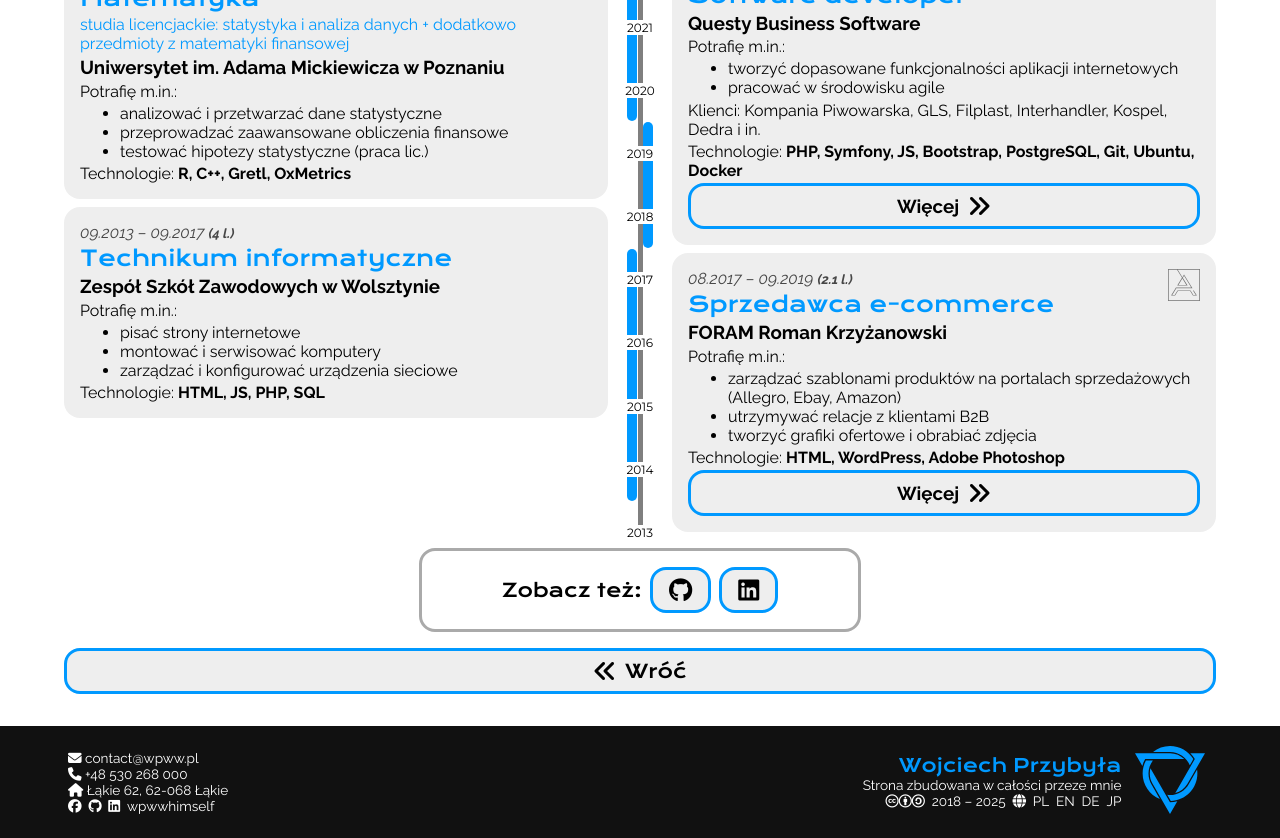
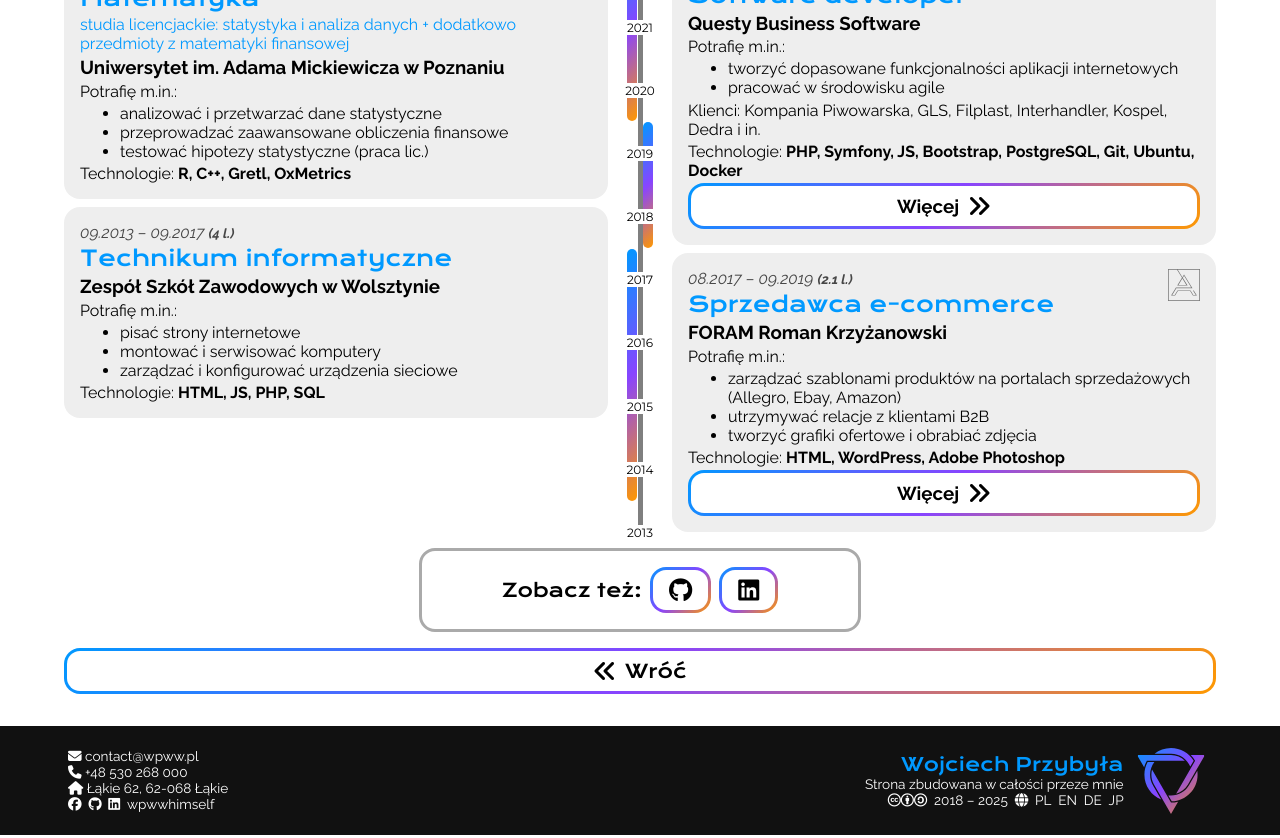
Before and after one commit to wpwwhimself/wpww-homepage, a React (Create React App) app: page /programmer in a window 1280 px wide. Shown: the part 1960-2798 px from the top of the page. Built offline with nearby package versions, Linux system fonts and the light colour scheme; some icons are missing; a web font is replaced by a local one.

Commit message:
💄 more gradients

```diff
--- a/src/App.css
+++ b/src/App.css
@@ -2,7 +2,9 @@
 @import url('https://fonts.cdnfonts.com/css/tex-gyre-adventor');
 
 :root{
-  --acc: #0099ff;
+  --acc: #09f;
+  --acc2: #84f;
+  --acc3: #f90;
 
   --ok: 46, 184, 46;
   --warning: 247, 167, 20;
@@ -39,6 +41,7 @@
 
 /*****************UNIVERSALS****************/
 *{
+  transition-property: opacity, translate, left, right, scale, border;
   transition-duration: 0.3s;
   transition-timing-function: ease-out;
 }
@@ -88,7 +91,12 @@
   border-radius: 1em;
 }
 .logo{
+  width: 5em;
   height: 5em;
+  background: linear-gradient(135deg, var(--acc), var(--acc2), var(--acc3));
+  mask-image: url("../public/pics/custom_icons/logo_blue.svg");
+  mask-repeat: no-repeat;
+  mask-position: center;
   margin: 0.5em;
 }
 .accent{
@@ -205,7 +213,7 @@
 .stagger {
   --stagger-index: 0;
   transition:
-    all 0.3s ease-out,
+    all 0.3s ease-out 0s,
     opacity 0.3s ease-out calc(0.15s * var(--stagger-index)),
     translate 0.3s ease-out calc(0.15s * var(--stagger-index));
 
--- a/src/components/ClickTiles/style.css
+++ b/src/components/ClickTiles/style.css
@@ -1,11 +1,44 @@
+@property --grad-1 {
+    syntax: '<color>';
+    initial-value: white;
+    inherits: false;
+}
+@property --grad-2 {
+    syntax: '<color>';
+    initial-value: white;
+    inherits: false;
+}
+@property --grad-3 {
+    syntax: '<color>';
+    initial-value: white;
+    inherits: false;
+}
+
 .click-tile{
+    --grad-1: white;
+    --grad-2: white;
+    --grad-3: white;
+    transition:
+        --grad-1 0.3s ease-out,
+        --grad-2 0.3s ease-out,
+        --grad-3 0.3s ease-out;
+
     background-color: var(--bg1);
+    color: var(--fg) !important;
     padding: 0.5em 1em;
-    border: 3px solid var(--acc);
+    border: 3px solid transparent;
+    background:
+        linear-gradient(135deg, var(--grad-1), var(--grad-2), var(--grad-3)),
+        linear-gradient(135deg, var(--acc), var(--acc2), var(--acc3));
+    background-clip: padding-box, border-box;
+    background-origin: padding-box, border-box;
 }
 .click-tile:hover{
-    background-color: var(--acc);
-    color: var(--fg) !important;
+    --grad-1: var(--acc);
+    --grad-2: var(--acc2);
+    --grad-3: var(--acc3);
+
+    background-origin: border-box;
 }
 .click-tile i{ font-size: 5em; }
 .click-tile.small i{ font-size: 1.5em; }
--- a/src/components/Logo.jsx
+++ b/src/components/Logo.jsx
@@ -1,7 +1,7 @@
 export function Logo(){
     return(
         <a href="/">
-            <img src="/pics/custom_icons/logo_blue.svg" alt="wpww's logo" className="logo" />
+            <div className="logo"></div>
         </a>
     );
 }
--- a/src/components/Sections.jsx
+++ b/src/components/Sections.jsx
@@ -60,13 +60,13 @@
         <Section>
             <p className="center stagger" style={{ "--stagger-index": 1 }}>{intro_text}</p>
             <div className="flex-right but-mobile-down stretch">
-                {["Programista", "Muzyk", "Inne"].map((label, i) =>
-                    <ClickTile key={label} stagger={i + 2}
+                {["Programista", "Muzyk", "Inne"].map((label, i) => <div className="stagger" style={{ "--stagger-index": i + 2 }} key={label}>
+                    <ClickTile
                         icon={routes.find(route => route.name === label).icon}
                         label={__("pages."+label)}
                         clickfun={routes.find(route => route.name === label).link}
                         />
-                )}
+                </div>)}
             </div>
         </Section>
     );
--- a/src/components/Timeline/style.css
+++ b/src/components/Timeline/style.css
@@ -52,7 +52,7 @@
     border-radius: 0.5em;
 }
 #tmln-line-bars span.ev{
-    background: var(--acc);
+    background: linear-gradient(135deg, var(--acc), var(--acc2), var(--acc3));
 }
 
 @media screen and (max-width: 600px){
```
